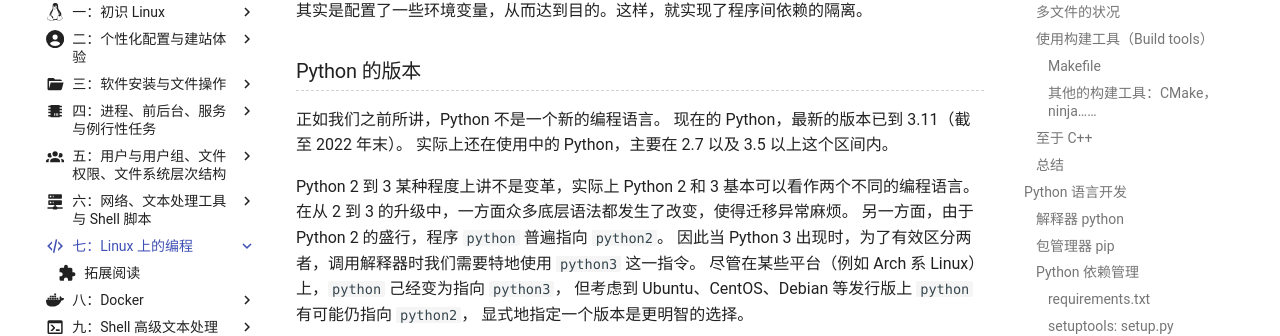
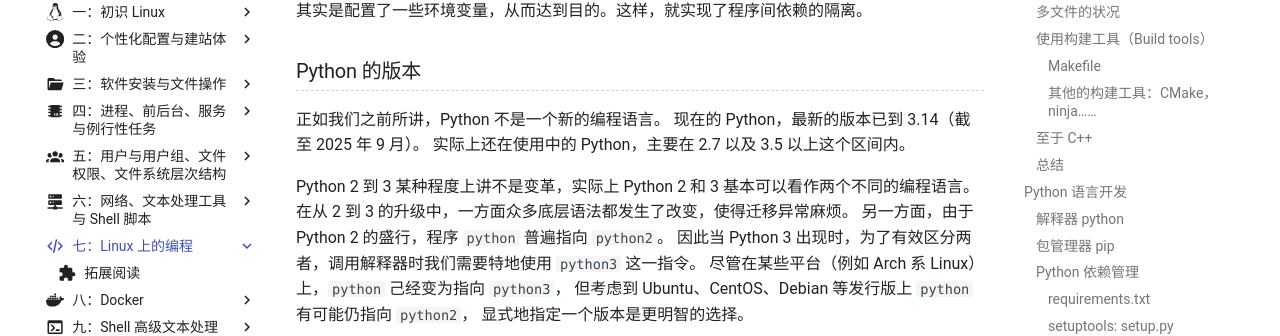
Before and after one commit to ustclug/Linux101-docs, an MkDocs documentation site: the page built from docs/Ch07/index.md, in a window 1280 px wide and 900 px high, scrolled down 9797 px. Shown: the part 150-486 px from the top of the window. Built offline with MkDocs 1.6.1 and Material for MkDocs 9.7.7, drawn with Linux system fonts in a browser that asks for light colours; comment, search, counter and statistics services are not loaded.

Commit message:
Ch07: update latest Python version

```diff
--- a/docs/Ch07/index.md
+++ b/docs/Ch07/index.md
@@ -462,7 +462,7 @@ $ python3 -m venv venv
 ### Python 的版本 {#py-versions}
 
 正如我们之前所讲，Python 不是一个新的编程语言。
-现在的 Python，最新的版本已到 3.11（截至 2022 年末）。
+现在的 Python，最新的版本已到 3.14（截至 2025 年 9 月）。
 实际上还在使用中的 Python，主要在 2.7 以及 3.5 以上这个区间内。
 
 Python 2 到 3 某种程度上讲不是变革，实际上 Python 2 和 3 基本可以看作两个不同的编程语言。
```
